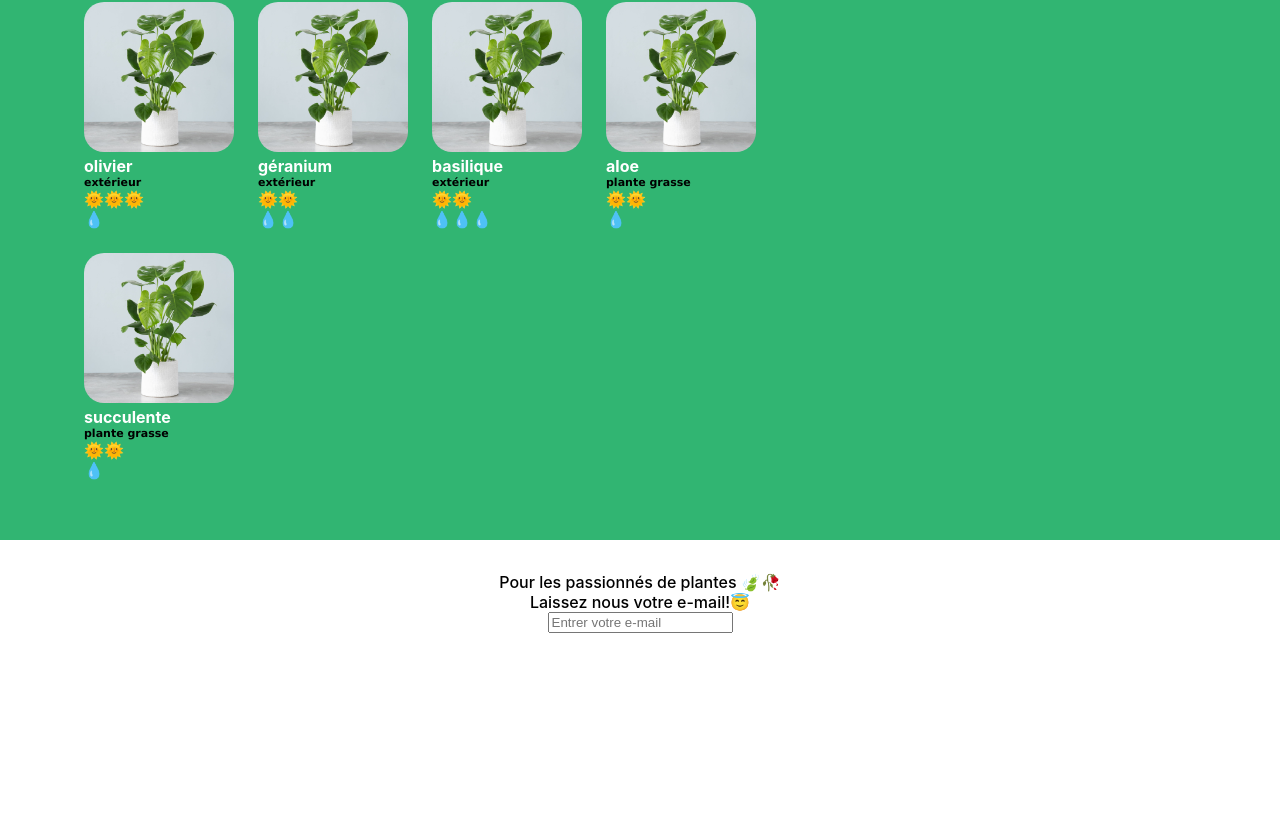
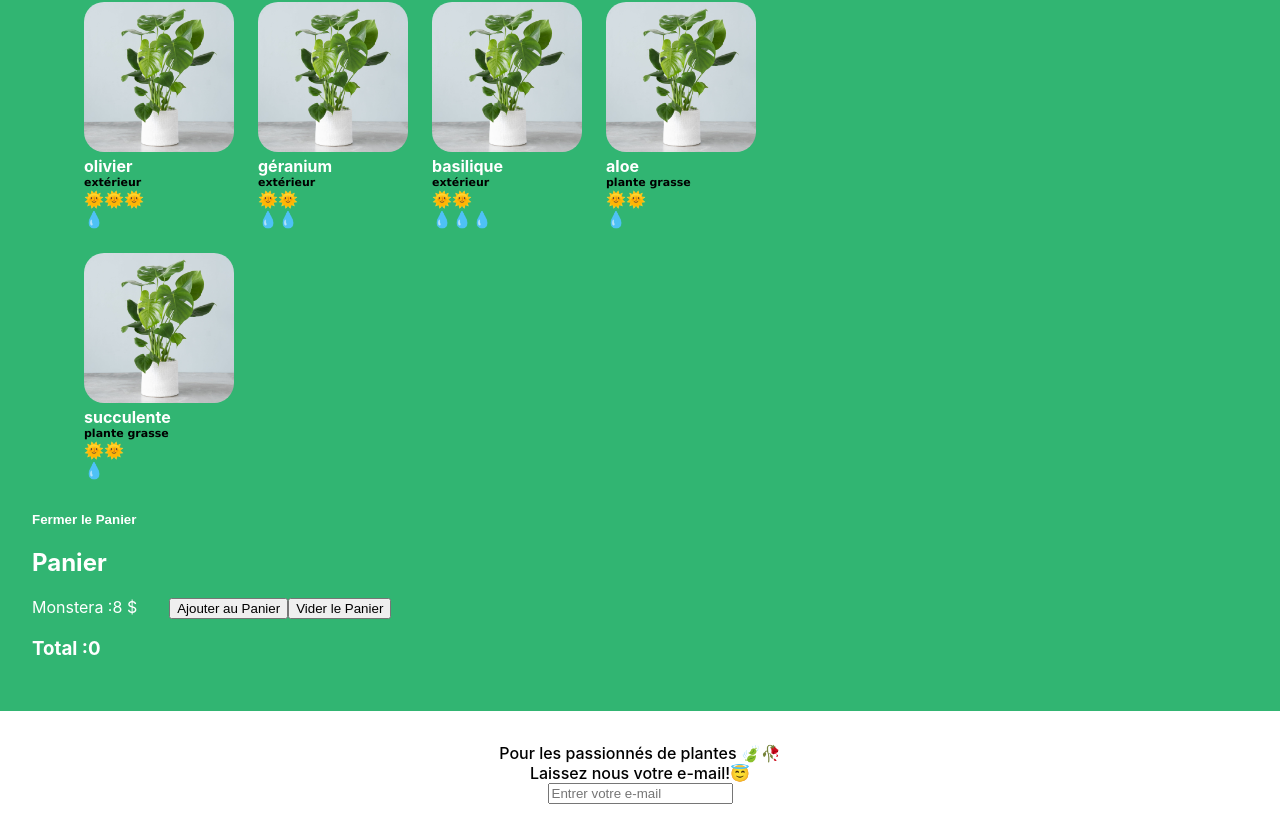
Before and after one commit to IannisG10/La-maison-Jungle, a React (Create React App) app: page / in a window 1280 px wide. Shown: the part 458-1294 px from the top of the page. Before the commit the page ends 1123 px from the top, so only its background shows below. Built offline with nearby package versions, Linux system fonts and the light colour scheme.

Commit message:
Amelioration du panier

```diff
--- a/src/App.js
+++ b/src/App.js
@@ -11,7 +11,7 @@ function App(){
   return(
     <div>
       <Banniere/>
-      {/* <Cart/> */}
+
       <ShoppingList/>
       <Footer/>
 
--- a/src/component/cart.js
+++ b/src/component/cart.js
@@ -1,21 +1,24 @@
-import React from "react";
-import '../css/panier.css';
+import React ,{useState}from "react";
+import '../css/cart.css'
 
 function Cart(){
     const monsteraPrice =8;
-    const lierrePrice =10;
-    const FlowerPrice =15;
-    return(
-        <div className="lmj-cart">
+    const [cart,setOpenCart] = useState(0);
+    const [isOpen,setIsOpen] = useState(true);
+    return isOpen ?(
+        <div>
+            <button onClick={()=>{setIsOpen(false)}} className="lmj-toggle-button">Fermer le Panier </button>
             <h2>Panier</h2>
-            <ul className="cart-list">
+            <div>
+                Monstera :{monsteraPrice} $
+                <button onClick={()=>{setOpenCart(cart + 1)}} className="add-button">Ajouter au Panier</button>
+                <button onClick={()=>{setOpenCart(0)}}>Vider le Panier </button>
+                <h3>Total :{cart * monsteraPrice}</h3>
+            </div>
+        </div>
 
-                <li>Monstera : {monsteraPrice} Ar</li>
-                <li>Lierre : {lierrePrice} Ar</li>
-                <li>Bouquet de fleur : {FlowerPrice} Ar</li>
-            </ul>
-            <p>Total :{monsteraPrice+lierrePrice+FlowerPrice}</p>
-        </div>
+    ): (
+        <button onClick={()=>{setIsOpen(true)}}>Ouvrir le Panier</button>
     )
 }
 export default Cart;
--- a/src/component/shoppingList.js
+++ b/src/component/shoppingList.js
@@ -2,12 +2,12 @@ import React from "react";
 import '../css/panier.css'
 import { plantList } from "../datas/plantList";
 import PlantItem from "./plantItem";
+import Cart from "./cart";
 
 function ShoppingList (){
 
     return(
         <div className="lmj-cart">
-
             <ul className="cart-list">
                 {plantList.map(({id,cover,name,water,light,category}) =>(
                     <PlantItem id={id}
@@ -19,7 +19,10 @@ function ShoppingList (){
                                />
                 ))}
             </ul>
+            <Cart/>
         </div>
+
+
     )
 
 }
--- a/src/css/cart.css
+++ b/src/css/cart.css
@@ -17,3 +17,17 @@
     padding-left: 10px;
 
 }
+.lmj-toggle-button{
+    background:none ;
+    outline: none;
+    border: none;
+    font-weight: 600;
+    cursor: pointer;
+    align-self: self-start;
+    padding: 0;
+    color: white;
+}
+.add-button{
+    margin-left: 32px;
+    cursor: pointer;
+}
```
